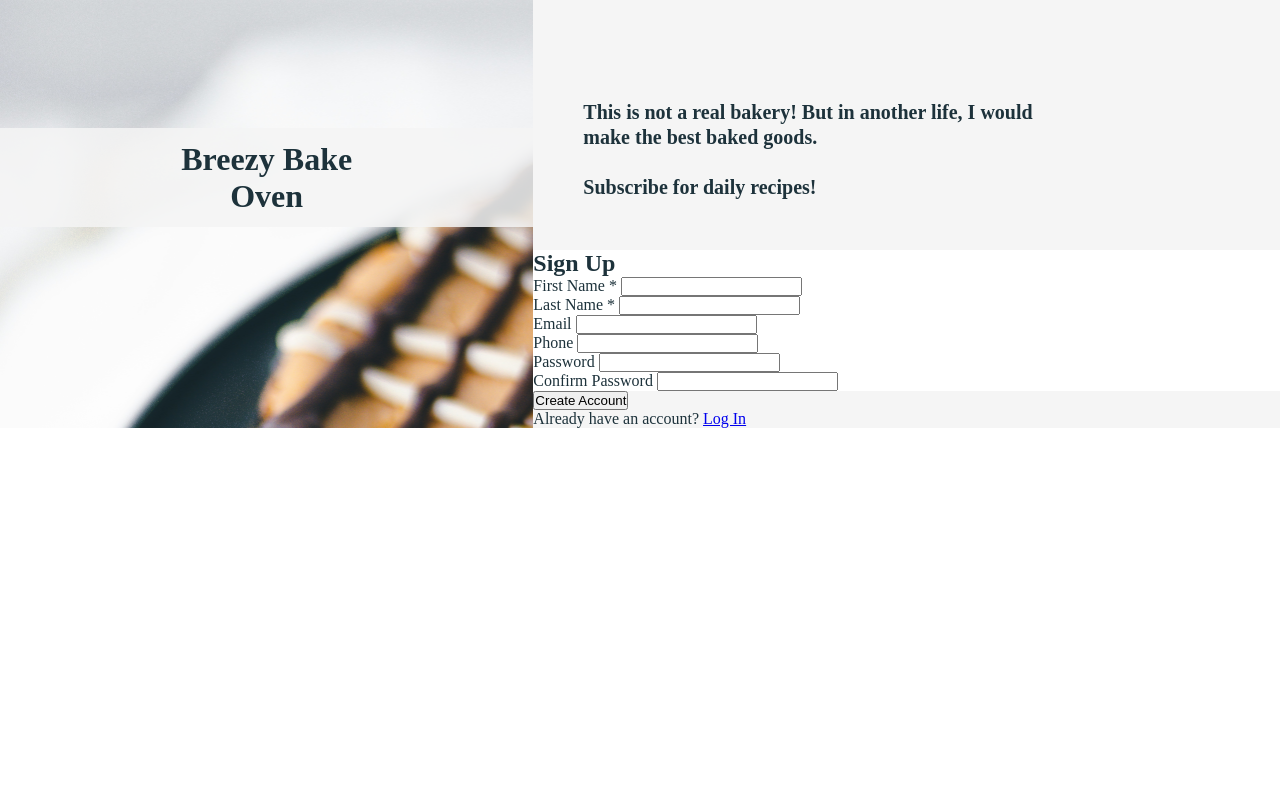
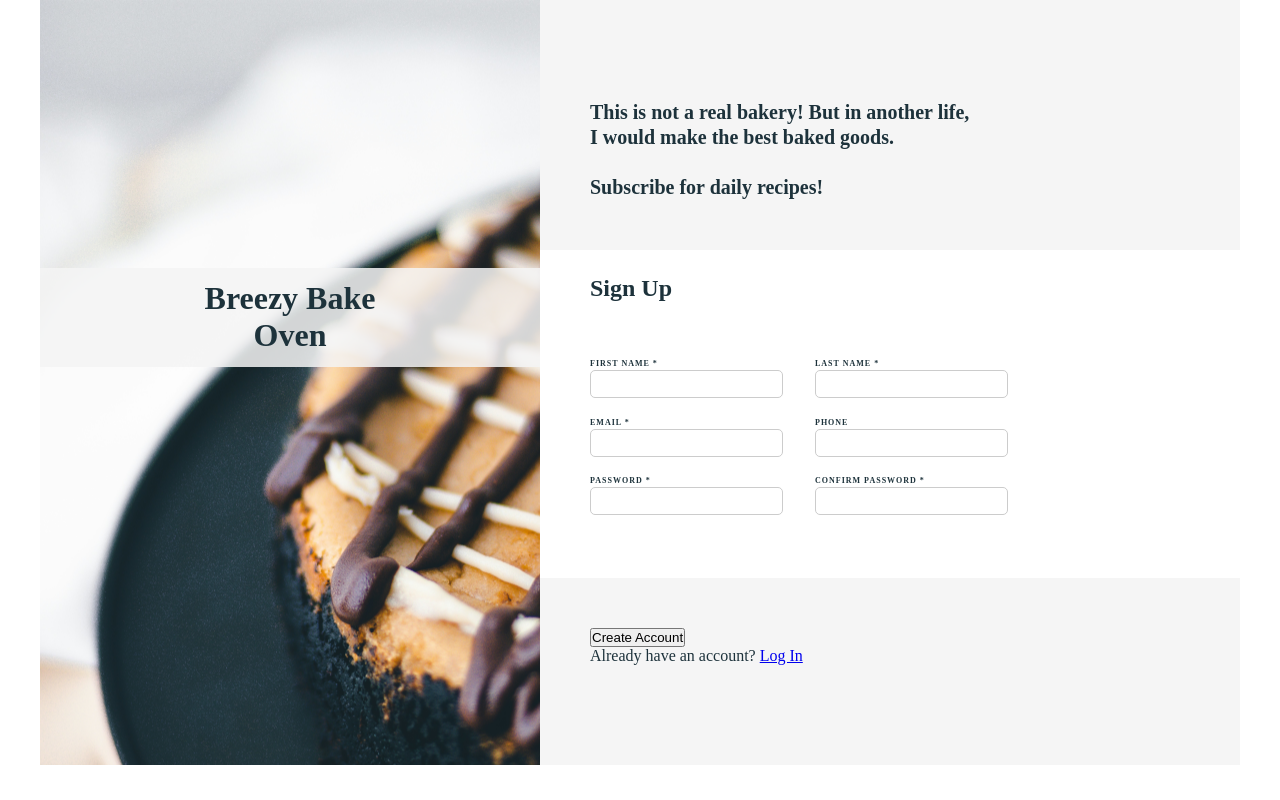
Before and after one commit to adrianbrown732/odin-form, a plain HTML site: page index.html in a window 1280 px wide. Drawn offline with Linux system fonts and the light colour scheme; a web font is replaced by a local one.

Commit message:
Add form section signup style

```diff
--- a/css/styles.css
+++ b/css/styles.css
@@ -4,8 +4,9 @@
   --bg-color: #f5f5f5;
 
   --spacing: 50px;
-  --spacing-med: calc(var(--spacing) / 2);
-  --spacing-sm: calc(var(--spacing) / 4);
+  --spacing-sm: calc(var(--spacing) / 2);
+  --spacing-xs: calc(var(--spacing) / 4);
+  --spacing-med: calc(var(--spacing) * 1.5);
   --spacing-lrg: calc(var(--spacing) * 2);
   --spacing-xl: calc(var(--spacing) * 4);
 
@@ -22,8 +23,12 @@ main {
   display: grid;
   grid-template-columns: repeat(12, 1fr);
   color: var(--main-text);
+  width: 1200px;
+  margin: 0 auto;
 }
 
+/* Form background and logo
+**********************************************/
 main .form-bg {
   position: relative;
   grid-column: span 5;
@@ -34,8 +39,8 @@ main .form-bg {
 main .form-bg h1 {
   position: absolute;
   width: 100%;
-  padding: var(--spacing-sm);
-  top: 30%;
+  padding: var(--spacing-xs);
+  top: 35%;
   background: hsla(0, 0%, 96%, 0.85);
 }
 
@@ -43,25 +48,74 @@ main .form-bg span {
   display: block;
 }
 
+/* Form styles
+**********************************************/
 main form {
   grid-column: span 7;
 }
 
-form .section-header {
+form section:nth-child(odd) {
+  background: var(--bg-color);
+}
+
+/* Form header
+**********************************************/
+.section-header {
+  padding-top: var(--spacing-lrg);
+  padding-right: var(--spacing-xl);
+  padding-bottom: var(--spacing);
   padding-left: var(--spacing);
-  padding-right: var(--spacing-xl);
-  padding-top: var(--spacing-lrg);
-  padding-bottom: var(--spacing);
 
   font-size: 1.25rem;
   font-weight: 900;
   line-height: 1.25em;
 }
 
-form .section-header p:last-child {
+.section-header p:last-child {
   margin-top: calc(var(--spacing) / 2);
 }
 
-form section:nth-child(odd) {
-  background: var(--bg-color);
+/* Form sign-up section
+**********************************************/
+.section-signup {
+  display: grid;
+  grid-template-columns: repeat(2, 1fr);
+
+  padding-top: var(--spacing-sm);
+  padding-right: var(--spacing-xl);
+  padding-bottom: var(--spacing);
+  padding-left: var(--spacing);
 }
+
+.section-signup h2 {
+  grid-column: span 2;
+  margin-bottom: var(--spacing);
+}
+
+.section-signup p {
+  margin-bottom: var(--spacing-xs);
+}
+
+.section-signup label {
+  text-transform: uppercase;
+  font-weight: 900;
+  font-size: 0.5rem;
+  letter-spacing: 0.125em;
+}
+
+.section-signup input {
+  display: block;
+  border: 1px solid #ccc;
+  border-radius: 5px;
+  padding: 5px;
+  font-size: 14px;
+}
+
+/* Form submit section
+**********************************************/
+.section-button {
+  padding-top: var(--spacing);
+  padding-right: var(--spacing-xl);
+  padding-bottom: var(--spacing-lrg);
+  padding-left: var(--spacing);
+}
--- a/index.html
+++ b/index.html
@@ -16,8 +16,8 @@
       <form action="" method="get">
         <section class="section-header">
           <p>
-            This is not a real bakery! But in another life, I would make the
-            best baked goods.
+            This is not a real bakery! But in another life, <br />I would make
+            the best baked goods.
           </p>
           <p>Subscribe for daily recipes!</p>
         </section>
@@ -35,7 +35,7 @@
           </p>
 
           <p class="email">
-            <label for="email">Email</label>
+            <label for="email">Email *</label>
             <input type="email" id="email" name="email" required />
           </p>
 
@@ -45,12 +45,12 @@
           </p>
 
           <p class="password">
-            <label for="password">Password</label>
+            <label for="password">Password *</label>
             <input type="password" id="password" name="password" required />
           </p>
 
           <p class="password-confirm">
-            <label for="password-confirm">Confirm Password</label>
+            <label for="password-confirm">Confirm Password *</label>
             <input
               type="password"
               id="password-confirm"
```
